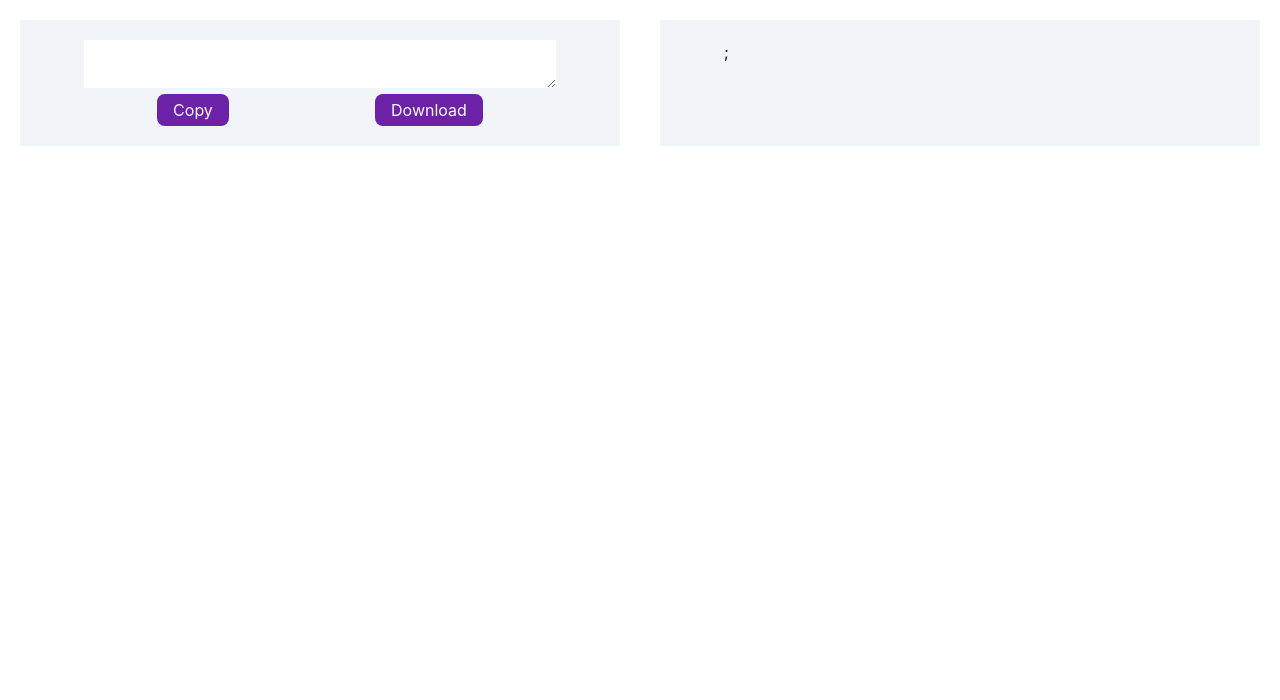
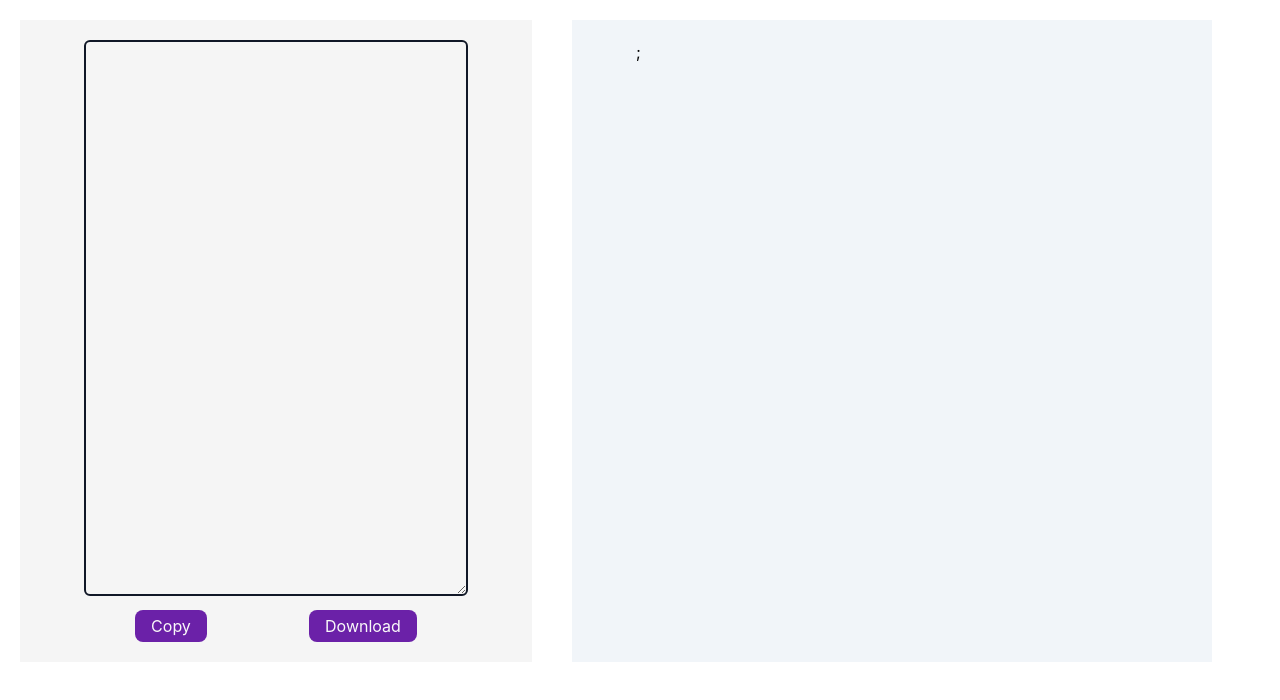
Before and after one commit to RukshanDias/GitHub-ReadMe-Generator, a React (Create React App) app in the folder client/: page /generate in a window 1280 px wide. Shown: the top 700 px of the page. Built offline with nearby package versions, Linux system fonts and the light colour scheme; the HTML template or start-up script is replaced by a standard one.

Commit message:
finalized editor component

```diff
--- a/client/src/components/Generate/Editor.js
+++ b/client/src/components/Generate/Editor.js
@@ -9,15 +9,20 @@ const Editor = (props) => {
         }
     };
     return (
-        <div className="w-1/2 px-16 py-5 bg-slate-100 mx-5 my-5">
-            <textarea onChange={props.handlechange} className="editor w-full" id="finalMarkdown">
+        <div className="w-2/5 max-h-screen px-16 py-5 bg-neutral-100 mx-5 my-5 overflow-auto">
+            <textarea
+                onChange={props.handlechange}
+                className="w-full p-3 border-2 border-gray-900 rounded-md bg-neutral-100"
+                id="finalMarkdown"
+                rows={22}
+            >
                 {props.text}
             </textarea>
             <div className="flex justify-around">
-                <button className="bg-purple-800 text-stone-50 px-4 py-1 rounded-lg cursor-pointer" onClick={handleCopy}>
+                <button className="bg-purple-800 text-stone-50 px-4 py-1 rounded-lg cursor-pointer mt-2" onClick={handleCopy}>
                     Copy
                 </button>
-                <button className="bg-purple-800 text-stone-50 px-4 py-1 rounded-lg cursor-pointer">Download</button>
+                <button className="bg-purple-800 text-stone-50 px-4 py-1 rounded-lg cursor-pointer mt-2">Download</button>
             </div>
         </div>
     );
```
